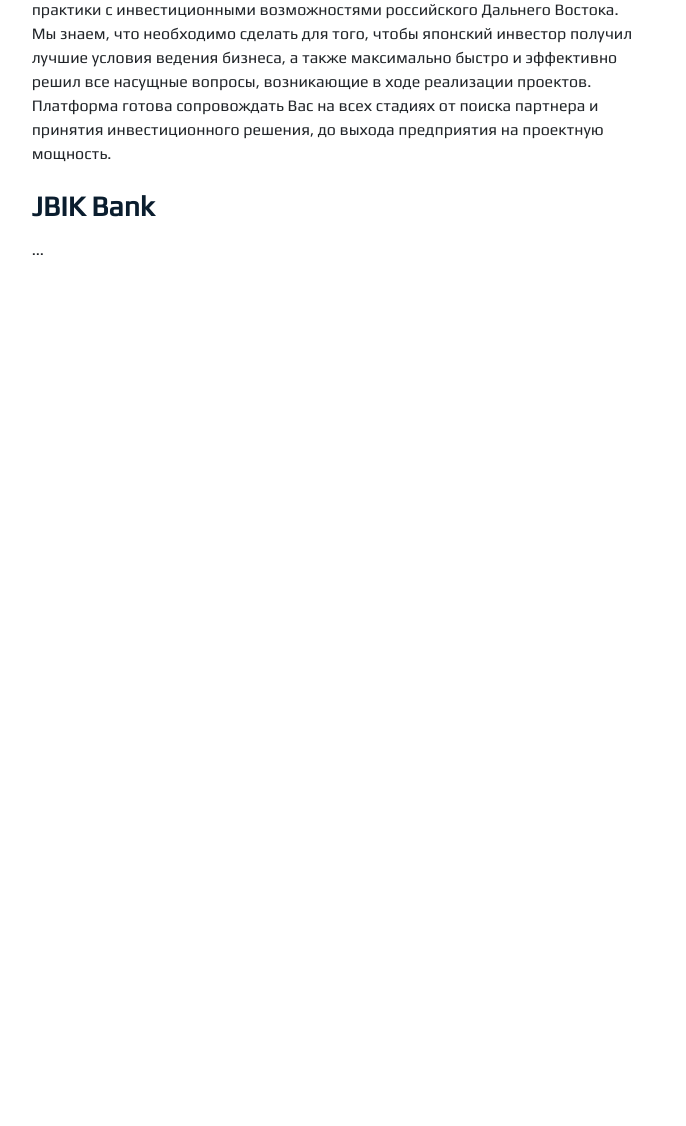
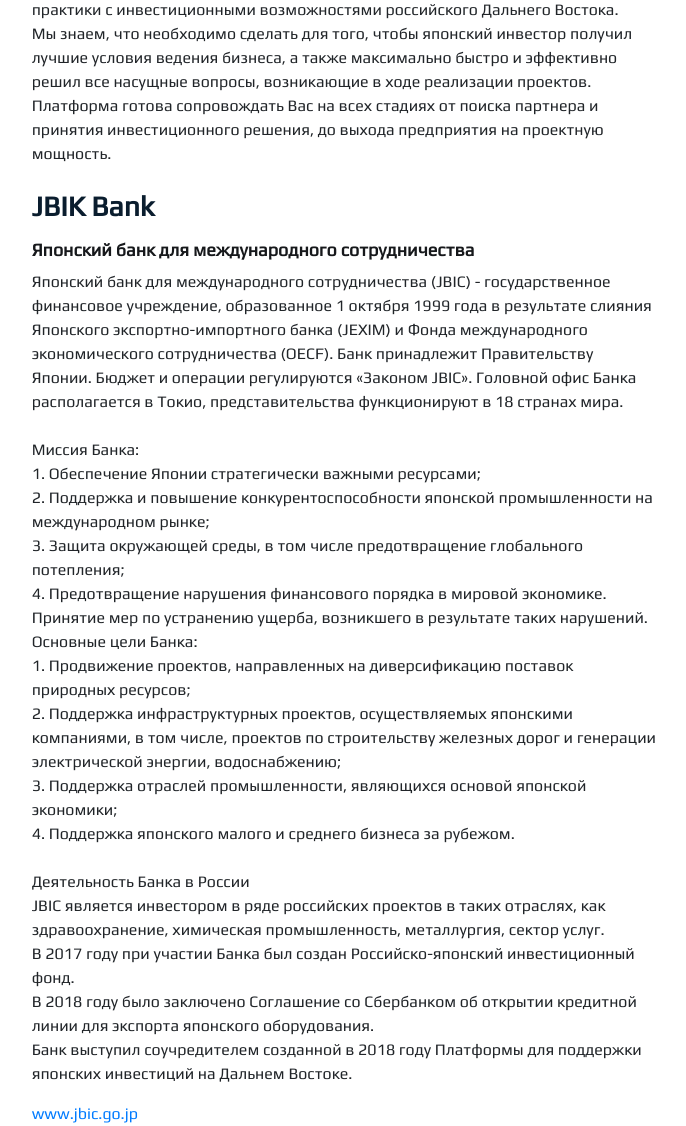
Before and after one commit to DEMENT0R/jppv-static, a PHP site: page /?_route=platforma in a window 1280 px wide. Shown: the part 5124-6250 px from the top of the page, without its empty margins (395-1081 px from the left). Before the commit the page ends 5402 px from the top, so only its background shows below. Run offline with PHP 8.4, Linux system fonts and the light colour scheme; some libraries are stand-ins or nearby versions.

Commit message:
Update part-bank.php

```diff
--- a/partials/pages/platforma/part-bank.php
+++ b/partials/pages/platforma/part-bank.php
@@ -1,2 +1,24 @@
             <h1>JBIK Bank</h1>
-            <p>...</p>
+            <h3>Японский банк для международного сотрудничества</h3>
+            <p>
+				Японский банк для международного сотрудничества (JBIC) - государственное финансовое учреждение, образованное 1 октября 1999 года в результате слияния Японского экспортно-импортного банка (JEXIM) и Фонда международного экономического сотрудничества (OECF). Банк принадлежит Правительству Японии. Бюджет и операции регулируются «Законом JBIC». Головной офис Банка располагается в Токио, представительства функционируют в 18 странах мира. <br>
+				 <br>
+				Миссия Банка: <br>
+				1.	Обеспечение Японии стратегически важными ресурсами; <br>
+				2.	Поддержка и повышение конкурентоспособности японской промышленности на международном рынке; <br>
+				3.	Защита окружающей среды, в том числе предотвращение глобального потепления; <br>
+				4.	Предотвращение нарушения финансового порядка в мировой экономике.  Принятие мер по устранению ущерба, возникшего в результате таких нарушений. <br>
+				Основные цели Банка: <br>
+				1.	Продвижение проектов, направленных на диверсификацию поставок природных ресурсов; <br>
+				2.	Поддержка инфраструктурных проектов, осуществляемых японскими компаниями, в том числе, проектов по строительству железных дорог и генерации электрической энергии, водоснабжению; <br>
+				3.	Поддержка отраслей промышленности, являющихся основой японской экономики; <br>
+				4.	Поддержка японского малого и среднего бизнеса за рубежом. <br>
+				 <br>
+				Деятельность Банка в России <br>
+				JBIC является инвестором в ряде российских проектов в таких отраслях, как здравоохранение, химическая промышленность, металлургия, сектор услуг.  <br>
+				В 2017 году при участии Банка был создан Российско-японский инвестиционный фонд. <br>
+				В 2018 году было заключено Соглашение со Сбербанком об открытии кредитной линии для экспорта японского оборудования. <br>
+				Банк выступил соучредителем созданной в 2018 году Платформы для поддержки японских инвестиций на Дальнем Востоке.
+            </p>
+
+            <a href="https://www.jbic.go.jp">www.jbic.go.jp</a>
```
